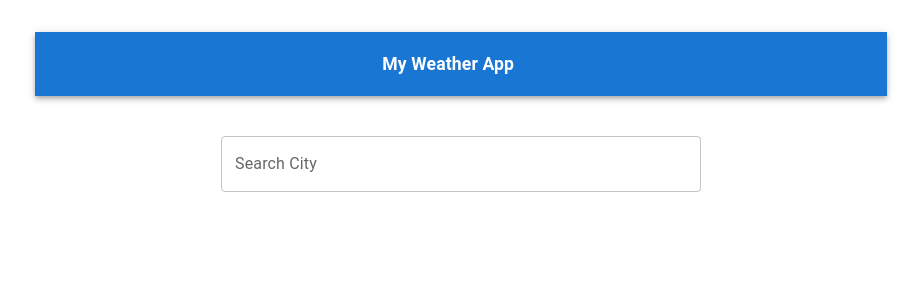
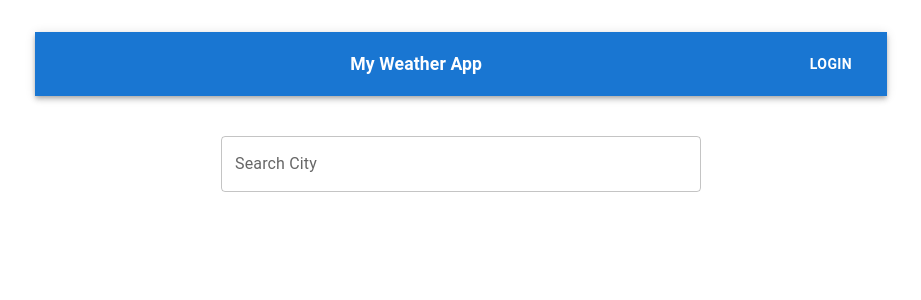
Before and after one commit to UchmannY405/React-Weather-App, a React (Vite) app: page / in a window 1280 px wide. Shown: the top 300 px of the page, without its empty margins (179-1100 px from the left). Built offline with nearby package versions, Linux system fonts and the light colour scheme; no server answers; some icons are missing.

Commit message:
Chore: Added a Login Button to Implement User Login/Register Features

```diff
--- a/src/App.jsx
+++ b/src/App.jsx
@@ -2,6 +2,7 @@ import * as React from 'react';
 import AppBar from '@mui/material/AppBar';
 import Box from '@mui/material/Box';
 import Toolbar from '@mui/material/Toolbar';
+import Button from "@mui/material/Button";
 import Typography from '@mui/material/Typography';
 import Container from '@mui/material/Container';
 import CitySearch from './citySearch';
@@ -52,6 +53,14 @@ function App() {
               }}
             />
           </Typography>
+              <Button
+                color="inherit"
+                sx={{
+                  fontWeight: 600,
+                }}
+              >
+                Login
+              </Button>
         </Toolbar>
       </AppBar>
     </Box>
```
